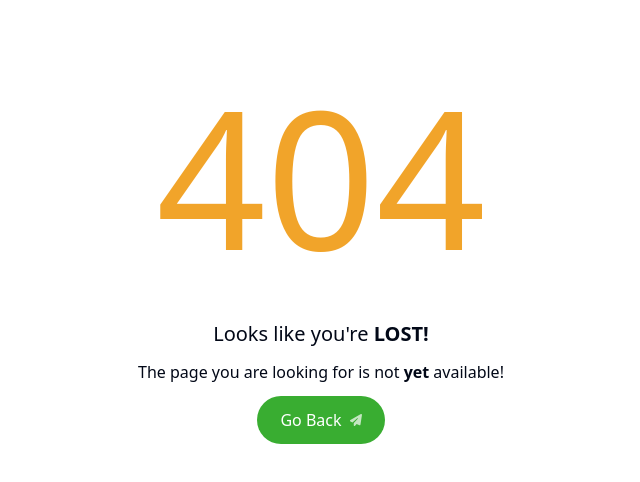
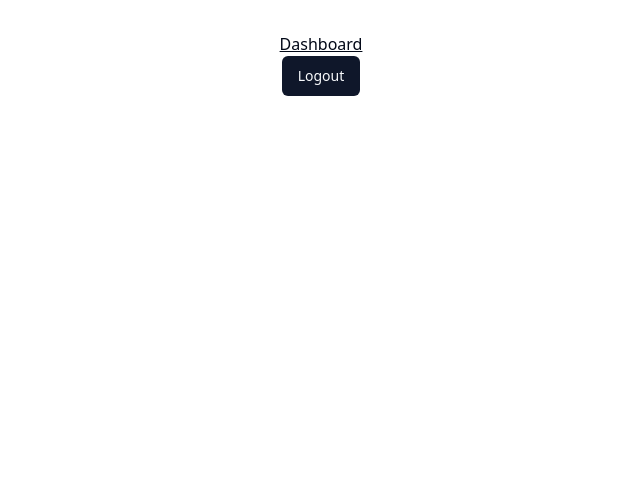
Before and after one commit to riturajmahapatra/Auth-AiPortal, a React (Vite) app: page /dashboard in a window 1280 px wide. Before the commit this address had no page. Shown: the top 482 px of the page, without its empty margins (319-959 px from the left). Built offline with nearby package versions, Linux system fonts and the light colour scheme; sample sign-in values are in the browser's storage.

Commit message:
Dashboard and signin route protection

```diff
--- a/src/components/Dashboard.tsx
+++ b/src/components/Dashboard.tsx
@@ -1,5 +1,22 @@
+import { useNavigate } from "react-router-dom";
+import { Button } from "./ui/button";
+
 function Dashboard() {
-  return <div>Dashboard</div>;
+  const navigate = useNavigate();
+  return (
+    <>
+      <div className="font-xl underline">Dashboard</div>
+      <Button
+        onClick={() => {
+          navigate("/"),
+            console.log("clicked"),
+            localStorage.removeItem("authToken");
+        }}
+      >
+        Logout
+      </Button>
+    </>
+  );
 }
 
 export default Dashboard;
--- /dev/null
+++ b/src/components/PrivateRoutes.tsx
@@ -0,0 +1,12 @@
+import React from 'react';
+import { Navigate } from 'react-router-dom';
+
+const isAuthenticated = () => {
+  return localStorage.getItem('authToken');
+};
+
+const PrivateRoute = ({ element }: { element: React.ReactElement }) => {
+  return isAuthenticated() ? element : <Navigate to="/signin" replace />;
+};
+
+export default PrivateRoute;
--- a/src/components/SignIn.tsx
+++ b/src/components/SignIn.tsx
@@ -1,5 +1,6 @@
-import React, { useState } from 'react';
-import { useNavigate } from 'react-router-dom';
+import React, { useState } from "react";
+import { useNavigate } from "react-router-dom";
+import Dashboard from "./Dashboard";
 
 interface SignInCredentials {
   username: string;
@@ -10,9 +11,9 @@ interface SignInCredentials {
 const SignInForm: React.FC = () => {
   const navigate = useNavigate();
   const [formState, setFormState] = useState<SignInCredentials>({
-    username: '',
-    password: '',
-    email: '',
+    username: "",
+    password: "",
+    email: "",
   });
   const [isLoggedIn, setIsLoggedIn] = useState(false);
 
@@ -26,28 +27,20 @@ const SignInForm: React.FC = () => {
 
   const handleSubmit = (e: React.FormEvent) => {
     e.preventDefault();
-    if (formState.email === 'demo@gmail.com' && formState.password === 'demo') {
-      // Simulating successful login
+    if (formState.email === "demo@gmail.com" && formState.password === "demo") {
       setIsLoggedIn(true);
-      // Navigate to the dashboard route
-      // navigate('/dashboard');
+      localStorage.setItem("authToken", "your-auth-token");
+      navigate("/dashboard");
     } else {
-      alert('Invalid credentials');
+      alert("Invalid credentials");
     }
-  };
-
-  const handleLogout = () => {
-    setIsLoggedIn(false);
-    window.location.reload();
   };
 
   return (
     <>
       {isLoggedIn ? (
         <div>
-          {/* <Dashboard/> */}
-          <p>Welcome! You are logged in.</p>
-          <button onClick={handleLogout}>Logout</button>
+          <Dashboard />
         </div>
       ) : (
         <div className="flex items-center justify-center min-h-screen bg-gray-100">
@@ -90,7 +83,7 @@ const SignInForm: React.FC = () => {
                 <div className="flex flex-col items-center justify-between w-full px-3 py-2 border rounded focus:outline-none">
                   <span className="text-gray-400 text-xl ">
                     demo credentials
-                  </span>{' '}
+                  </span>{" "}
                   email : demo@gmail.com
                   <br />
                   password: demo
```
Also changed, not shown: src/main.tsx (+17 -11 lines).
